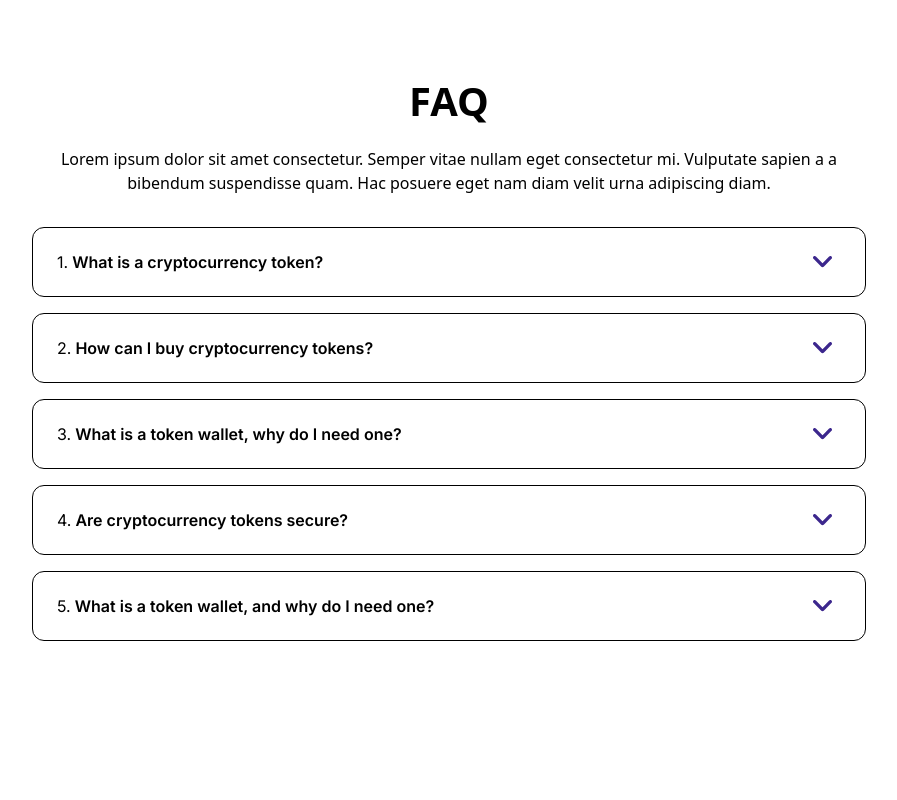
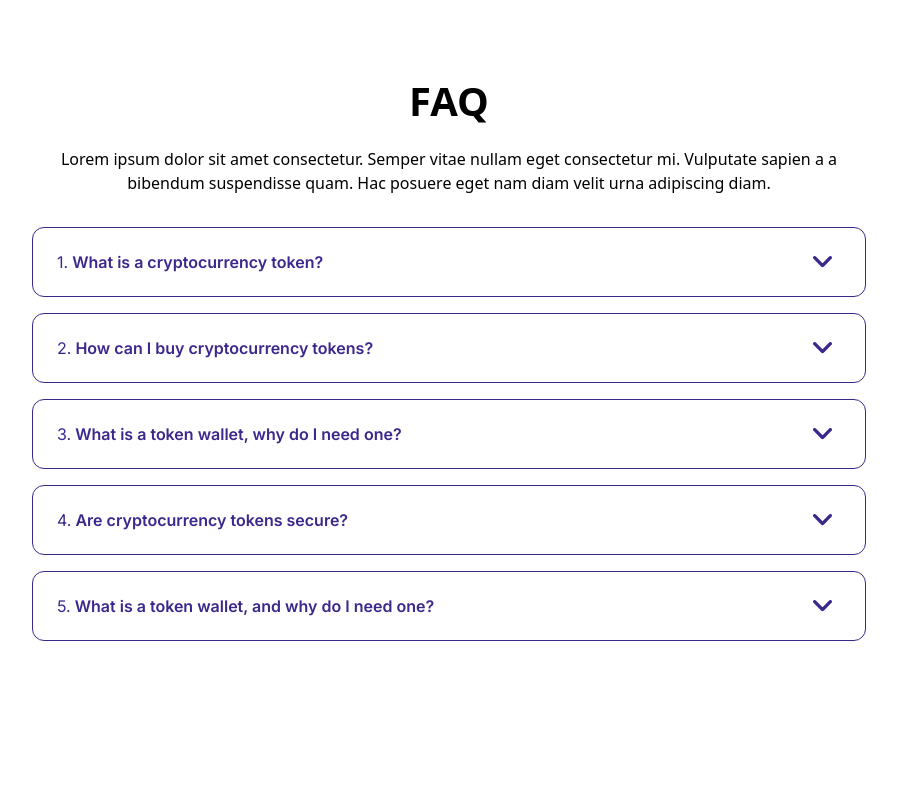
Before and after one commit to neharadialcode/tailwind-common-components, a React (Create React App) app: page / in a window 1280 px wide. Shown: the top 800 px of the page, without its empty margins (191-1088 px from the left). Built offline with nearby package versions, Linux system fonts and the light colour scheme.

Commit message:
faq-section-color

```diff
--- a/tailwind.config.js
+++ b/tailwind.config.js
@@ -22,6 +22,7 @@ module.exports = {
 
     extend: {
       colors: {
+        "light-blue":"#3C278D",
         "card-bg": "#ededed",
         gray: "#484848",
         "dark-gray": "#4d4d4d",
```
